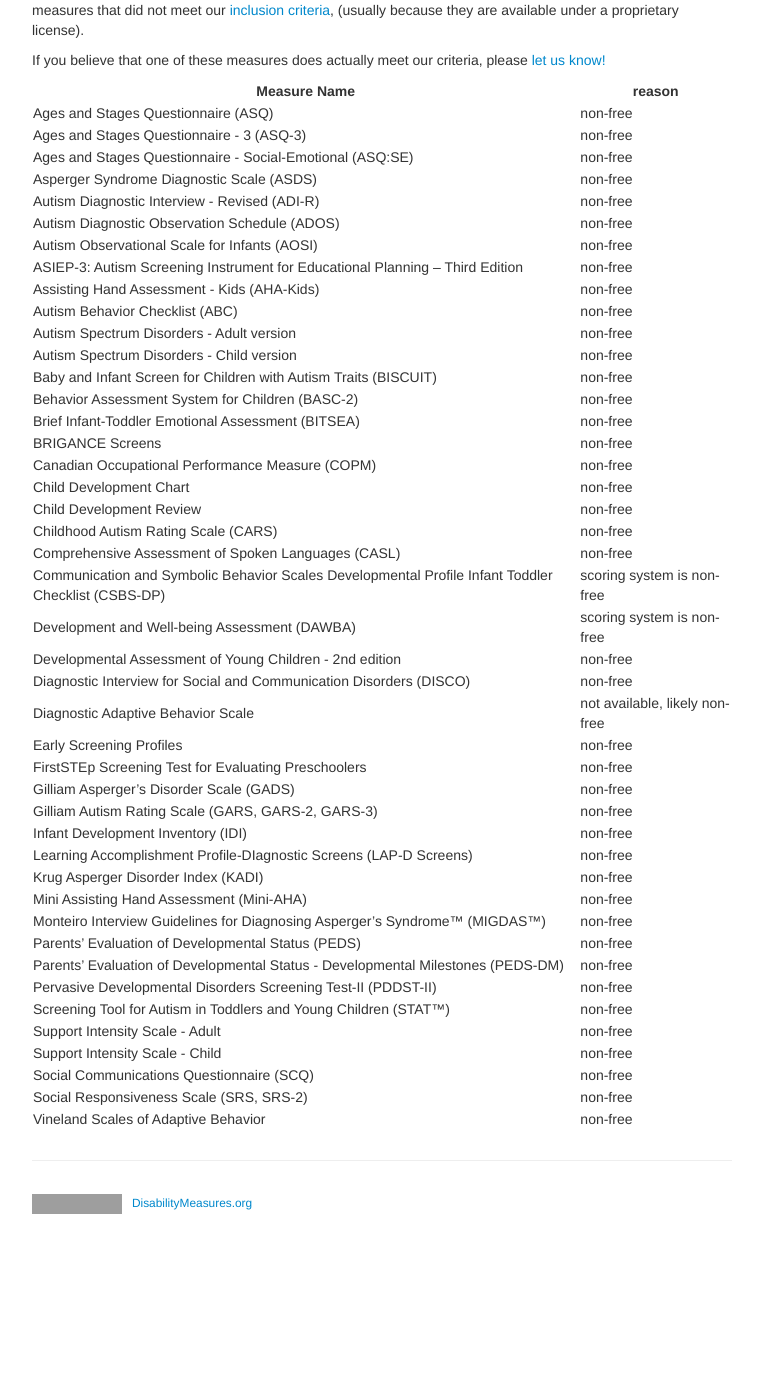
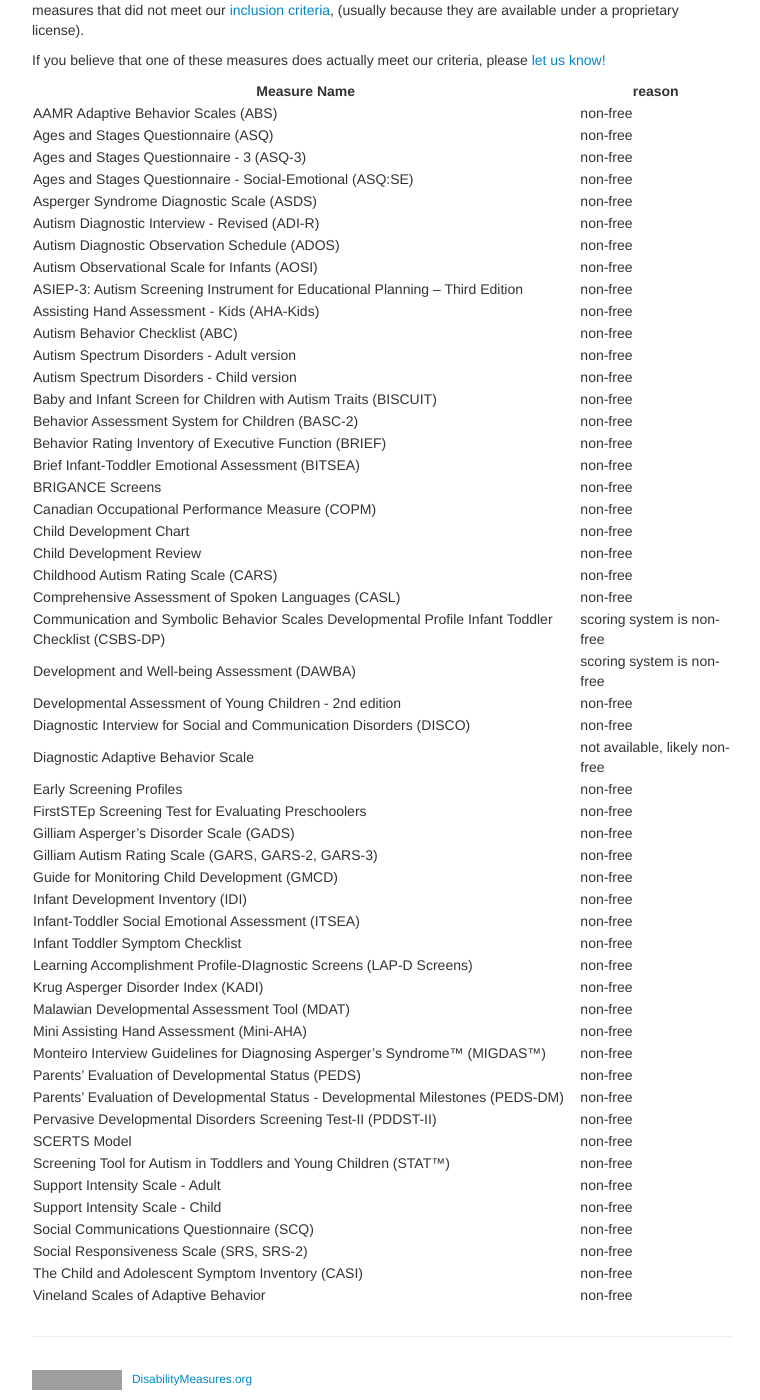
Before and after one commit to mjmaenner/disabilitymeasures, a Jekyll site: the page built from pages/donotqualify.md, in a window 1280 px wide and 1400 px high, scrolled down 202 px. Shown: the whole window, without its empty margins (258-1018 px from the left). Built offline with Jekyll 4.4.1, drawn with Linux system fonts in a browser that asks for light colours; before the commit the page ends 1426 px from its top, so only the background shows below that; grey boxes are pictures that could not be loaded.

Commit message:
Update donotqualify.md

```diff
--- a/pages/donotqualify.md
+++ b/pages/donotqualify.md
@@ -19,6 +19,7 @@ If you believe that one of these measures does actually meet our criteria, pleas
 
 Measure Name | reason
 --- | ---
+AAMR Adaptive Behavior Scales (ABS) | non-free
 Ages and Stages Questionnaire (ASQ) | non-free
 Ages and Stages Questionnaire - 3 (ASQ-3) | non-free
 Ages and Stages Questionnaire - Social-Emotional (ASQ:SE) | non-free
@@ -33,6 +34,7 @@ Autism Spectrum Disorders - Adult version | non-free
 Autism Spectrum Disorders - Child version | non-free
 Baby and Infant Screen for Children with Autism Traits (BISCUIT) | non-free
 Behavior Assessment System for Children (BASC-2) | non-free
+Behavior Rating Inventory of Executive Function (BRIEF) | non-free
 Brief Infant-Toddler Emotional Assessment (BITSEA) | non-free
 BRIGANCE Screens | non-free
 Canadian Occupational Performance Measure (COPM) | non-free
@@ -49,17 +51,23 @@ Early Screening Profiles | non-free
 FirstSTEp Screening Test for Evaluating Preschoolers | non-free
 Gilliam Asperger's Disorder Scale (GADS) | non-free
 Gilliam Autism Rating Scale (GARS, GARS-2, GARS-3) | non-free
+Guide for Monitoring Child Development (GMCD)| non-free
 Infant Development Inventory (IDI) | non-free
+Infant-Toddler Social Emotional Assessment (ITSEA) | non-free
+Infant Toddler Symptom Checklist | non-free
 Learning Accomplishment Profile-DIagnostic Screens (LAP-D Screens) | non-free
 Krug Asperger Disorder Index (KADI) | non-free
+Malawian Developmental Assessment Tool (MDAT)| non-free
 Mini Assisting Hand Assessment (Mini-AHA) | non-free
 Monteiro Interview Guidelines for Diagnosing Asperger's Syndrome™ (MIGDAS™) | non-free
 Parents' Evaluation of Developmental Status (PEDS) | non-free
 Parents' Evaluation of Developmental Status - Developmental Milestones (PEDS-DM) | non-free
 Pervasive Developmental Disorders Screening Test-II (PDDST-II) | non-free
+SCERTS Model | non-free
 Screening Tool for Autism in Toddlers and Young Children (STAT™) | non-free
 Support Intensity Scale - Adult | non-free
 Support Intensity Scale - Child | non-free
 Social Communications Questionnaire (SCQ) | non-free
 Social Responsiveness Scale (SRS, SRS-2) | non-free
+The Child and Adolescent Symptom Inventory (CASI) | non-free
 Vineland Scales of Adaptive Behavior | non-free
```
